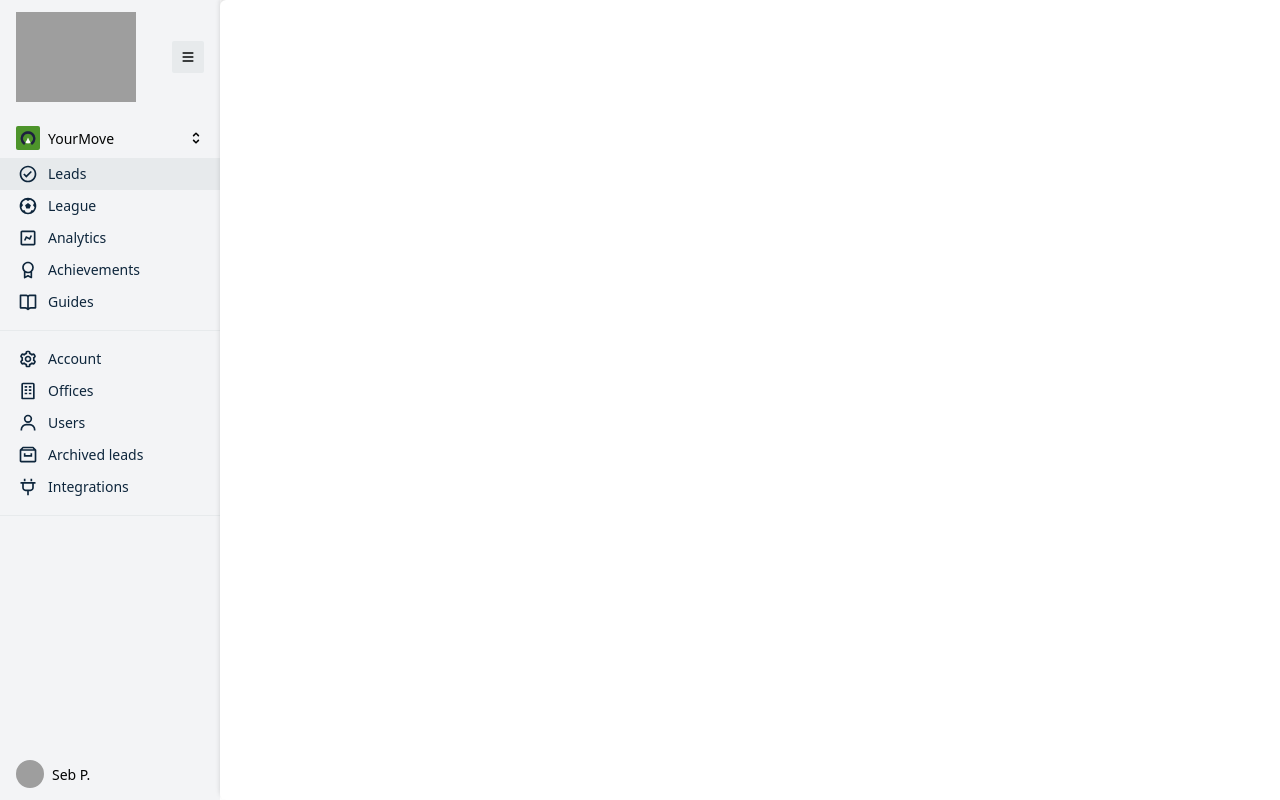
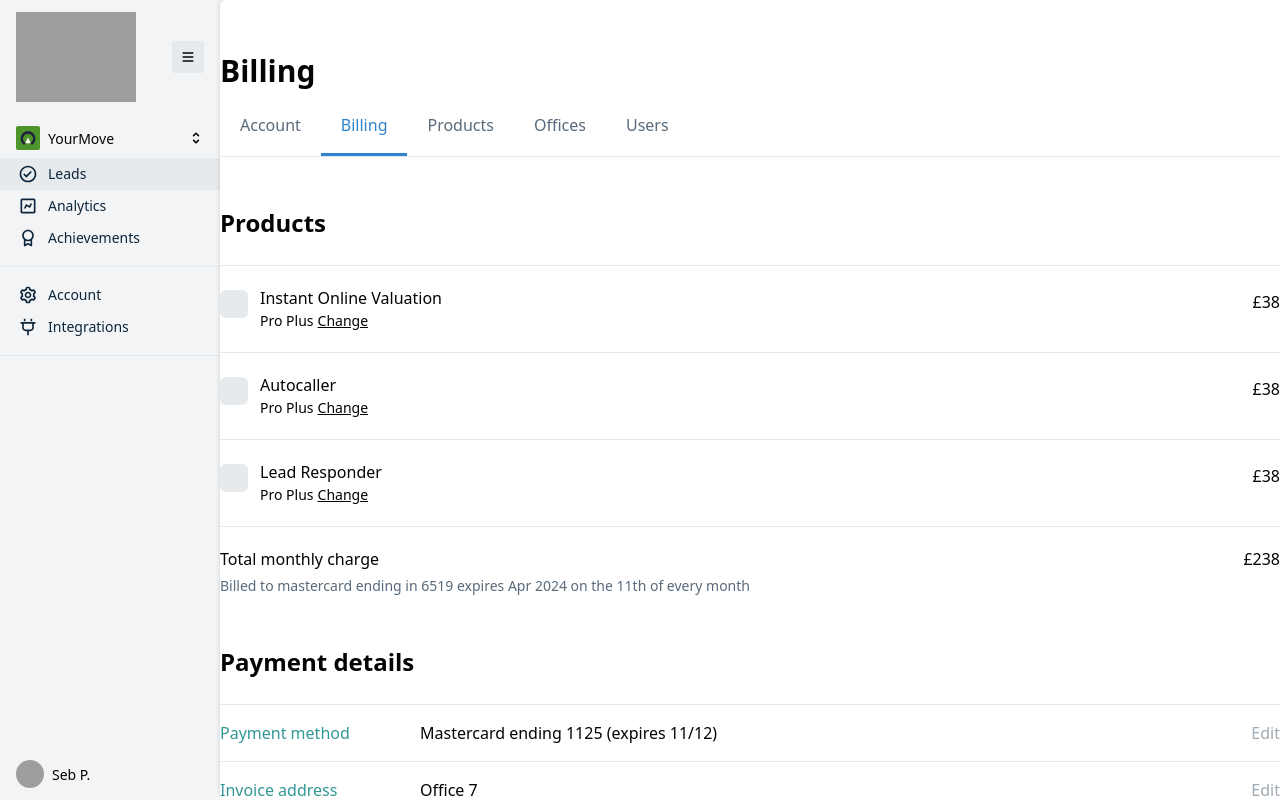
Before and after one commit to vercel-support/lead-pro-prototype, a Next.js app: page /account/billing in a window 1280 px wide. Before the commit this address had no page. Built offline with nearby package versions, Linux system fonts and the light colour scheme; grey boxes are pictures that could not be loaded.

Commit message:
Added v1 account settings pages

```diff
--- /dev/null
+++ b/components/layouts/LayoutSettings.tsx
@@ -0,0 +1,41 @@
+import { Leads } from "components/pages/Leads";
+import { Tabs, TabItem, Box, Container, Stack } from "components";
+import React, { Children } from "react";
+import { InternalLink } from "components/atoms";
+import { useRouter } from "next/router";
+
+export const LayoutSettings = ({ title, children }) => {
+  const router = useRouter();
+
+  const {route} = router;
+  console.log(router);
+  return (
+    <Box w="full" py={12}>
+      <Container>
+        <Box fontSize="3xl" fontWeight="bold" mb={0}>
+          {title}
+        </Box>
+        <Tabs height={16} fontSize={"md"}>
+          <InternalLink href={"/account"}>
+            <TabItem  isActive={route === "/account" && true}>Account</TabItem>
+          </InternalLink>
+          <InternalLink href={"/account/billing"}>
+            <TabItem isActive={route === "/account/billing" && true}>Billing</TabItem>
+          </InternalLink>
+          <InternalLink href={"/account/products"}>
+            <TabItem isActive={route === "/account/products" && true}>Products</TabItem>
+          </InternalLink>
+          <InternalLink href={"/account/offices"}>
+            <TabItem isActive={route === "/account/offices" && true}>Offices</TabItem>
+          </InternalLink>
+          <InternalLink href={"/account/products"}>
+            <TabItem>Users</TabItem>
+          </InternalLink>
+        </Tabs>
+        <Box py={12}>
+          <Stack spacing={12}>{children}</Stack>
+        </Box>
+      </Container>
+    </Box>
+  );
+};
--- a/components/molecules/Navigation/index.tsx
+++ b/components/molecules/Navigation/index.tsx
@@ -5,7 +5,20 @@ import {
   HiMenu,
   HiSelector,
 } from "react-icons/hi";
-import { BiCog, BiAward, BiChart, BiBuilding, BiUser, BiArchive, BiNotification, BiDollar, BiBookOpen, BiCheckCircle, BiFootball, BiPlug } from "react-icons/bi";
+import {
+  BiCog,
+  BiAward,
+  BiChart,
+  BiBuilding,
+  BiUser,
+  BiArchive,
+  BiNotification,
+  BiDollar,
+  BiBookOpen,
+  BiCheckCircle,
+  BiFootball,
+  BiPlug,
+} from "react-icons/bi";
 import React from "react";
 import { InternalLink } from "components/atoms";
 
@@ -97,8 +110,16 @@ const NavigationLink = ({
     >
       {icon && (
         <Box>
-          <Box w={6} h={6} mr={2} display="flex" alignItems="center" justifyContent="center" fontSize="xl">
-          {React.createElement(icon)}
+          <Box
+            w={6}
+            h={6}
+            mr={2}
+            display="flex"
+            alignItems="center"
+            justifyContent="center"
+            fontSize="xl"
+          >
+            {React.createElement(icon)}
           </Box>
         </Box>
       )}
@@ -129,20 +150,19 @@ export const Navigation = () => {
         <NavigationHeader />
         <NavigationAccountSelect />
         <InternalLink href="/leads/unread">
-          <NavigationLink isActive={true} icon={BiCheckCircle}>Leads</NavigationLink>
+          <NavigationLink isActive={true} icon={BiCheckCircle}>
+            Leads
+          </NavigationLink>
         </InternalLink>
-        <NavigationLink icon={BiFootball}>League</NavigationLink>
         <NavigationLink icon={BiChart}>Analytics</NavigationLink>
         <NavigationLink icon={BiAward}>Achievements</NavigationLink>
-        <NavigationLink icon={BiBookOpen}>Guides</NavigationLink>
       </NavigationSection>
       <NavigationSection>
-        <NavigationLink icon={BiCog}>Account</NavigationLink>
-        <NavigationLink icon={BiBuilding}>Offices</NavigationLink>
-        <NavigationLink icon={BiUser}>Users</NavigationLink>
-        <NavigationLink icon={BiArchive}>Archived leads</NavigationLink>
+        <InternalLink href="/account">
+          <NavigationLink icon={BiCog}>Account</NavigationLink>
+        </InternalLink>
         <InternalLink href="/integrations">
-        <NavigationLink icon={BiPlug}>Integrations</NavigationLink>
+          <NavigationLink icon={BiPlug}>Integrations</NavigationLink>
         </InternalLink>
       </NavigationSection>
       <Box mt="auto" px={horizontalPadding}>
--- /dev/null
+++ b/components/molecules/Settings/index.tsx
@@ -0,0 +1,40 @@
+import { Leads } from "components/pages/Leads";
+import { Tabs, TabItem, Box, Container, Stack } from "components";
+import React from "react";
+import { LayoutSettings } from "components/layouts/LayoutSettings";
+
+
+export const Section = ({ title, children }) => {
+    return (
+      <Box w="full">
+        <Box
+          fontSize="2xl"
+          fontWeight="bold"
+          pb={6}
+          borderBottom="1px solid"
+          borderColor="gray.100"
+          mb={0}
+        >
+          {title}
+        </Box>
+        {children}
+      </Box>
+    );
+  };
+
+
+  export const Field = ({ title, children }) => {
+    return (
+        <Box
+        borderBottom="1px solid"
+        display="flex"
+        lineHeight="none"
+        borderColor="gray.100"
+        py={5}
+      >
+        <Box minW={200} color="teal.500">{title}</Box>
+        <Box>{children}</Box>
+        <Box ml="auto" color="gray.300" _hover={{textDecoration: "underline"}} cursor="pointer">Edit</Box>
+      </Box>
+    );
+  };
--- a/components/molecules/Tabs/index.tsx
+++ b/components/molecules/Tabs/index.tsx
@@ -1,14 +1,38 @@
-import {Box} from "components";
+import { Box } from "components";
 
-export const Tabs = ({ children, height, isFitted = true, px }: {children: any, height?: any, isFitted?: boolean, px?: number}) => {
+export const Tabs = ({
+  children,
+  height,
+  isFitted = true,
+  px,
+}: {
+  children: any;
+  height?: any;
+  isFitted?: boolean;
+  px?: number;
+}) => {
   return (
-    <Box display="flex" borderBottom="1px solid" borderColor="gray.100" height={height} px={px}>
+    <Box
+      display="flex"
+      borderBottom="1px solid"
+      borderColor="gray.100"
+      height={height}
+      px={px}
+    >
       {children}
     </Box>
   );
 };
 
-export const TabItem = ({ children, isActive, color = "blue" }: {children: any, isActive?: any, color?: string}) => {
+export const TabItem = ({
+  children,
+  isActive,
+  color = "blue",
+}: {
+  children: any;
+  isActive?: any;
+  color?: string;
+}) => {
   return (
     <Box
       // flex={1}
@@ -19,14 +43,13 @@ export const TabItem = ({ children, isActive, color = "blue" }: {children: any,
       justifyContent="center"
       flexDirection="column"
       height="100%"
-      fontSize="sm"
       cursor="pointer"
       position="relative"
       fontWeight="medium"
       color={isActive === true ? `${color}.500` : "gray.400"}
       role="group"
       _hover={{
-        color: isActive === false && "gray.900"
+        color: isActive === false && "gray.900",
       }}
     >
       {children}
@@ -38,10 +61,9 @@ export const TabItem = ({ children, isActive, color = "blue" }: {children: any,
         bg={isActive === true ? `${color}.500` : "transparent"}
         height="3px"
         _groupHover={{
-            bg: !isActive && "gray.100"
+          bg: !isActive && "gray.100",
         }}
       />
-
     </Box>
   );
 };
--- /dev/null
+++ b/pages/account/billing.tsx
@@ -0,0 +1,130 @@
+import { Leads } from "components/pages/Leads";
+import { Tabs, TabItem, Box, Container, Stack } from "components";
+import React from "react";
+import { LayoutSettings } from "components/layouts/LayoutSettings";
+
+import { Section, Field } from "components/molecules/Settings";
+
+const PlanField = ({ title, price, charges }) => {
+  return (
+    <Field title="Plan">
+      {title} {price} {JSON.stringify(charges)}
+    </Field>
+  );
+};
+
+const Invoice = ({ invoice }) => {
+  return (
+    <Box
+      borderBottom="1px solid"
+      display="flex"
+      lineHeight="none"
+      borderColor="gray.100"
+      alignItems="center"
+      py={5}
+    >
+      <Box mr={3}>
+        <Box w={3} h={3} bg="green.500" rounded="full" />
+      </Box>
+      <Box
+        cursor="pointer"
+        _hover={{
+          textDecoration: "underline",
+        }}
+      >
+        {invoice} 2021
+      </Box>
+      <Box ml="auto" fontWeight="semibold">
+        £89.00
+      </Box>
+    </Box>
+  );
+};
+
+const Product = ({ product }) => {
+  const { name } = product;
+  return (
+    <>
+      <Box py={6} borderBottom="1px solid" borderColor="gray.100">
+        <Box display="flex">
+          <Box mr={3}>
+            <Box w={7} h={7} bg="gray.100" rounded="md"></Box>
+          </Box>
+          <Box>
+            <Box fontSize="md" lineHeight="none" mb={2}>
+              {name}
+            </Box>
+
+            <Box>
+              <Box display="flex" fontSize="sm" lineHeight="none">
+                <Box>Pro Plus</Box>
+                <Box ml={1} textDecoration="underline" cursor="pointer">
+                  Change
+                </Box>
+              </Box>
+            </Box>
+          </Box>
+          <Box ml="auto">£38</Box>
+        </Box>
+      </Box>
+    </>
+  );
+};
+
+const products = [
+  { name: "Instant Online Valuation", plan: "5 users" },
+  { name: "Autocaller" },
+  { name: "Lead Responder" },
+];
+
+const months = ["January", "Februray", "March"];
+
+export default function PageBilling() {
+  return (
+    <LayoutSettings title="Billing">
+      <Section title="Products">
+        {products.map((product) => {
+          return <Product product={product} />;
+        })}
+        <Box display="flex" pt={5} mb={1}>
+          <Box>Total monthly charge</Box>
+          <Box ml="auto">£238</Box>
+        </Box>
+        <Box fontSize="sm" color="gray.400" fontWeight="normal">
+        Billed to  mastercard ending in 6519 expires Apr 2024 on the 11th of every month
+        </Box>
+      </Section>
+      <Section title="Payment details">
+        <Field title="Payment method">
+          <Box>Mastercard ending 1125 (expires 11/12)</Box>
+        </Field>
+        <Field title="Invoice address">
+          <Stack>
+            <Box>Office 7</Box>
+            <Box>27 Corsham Street</Box>
+            <Box>London, England</Box>
+            <Box>N1 6DR</Box>
+          </Stack>
+        </Field>
+        <Field title="Billing address">
+          <Stack>
+            <Box>Office 7</Box>
+            <Box>27 Corsham Street</Box>
+            <Box>London, England</Box>
+            <Box>N1 6DR</Box>
+          </Stack>
+        </Field>
+        <Field title="Billing contacts">
+          <Stack>
+            <Box>billing@lead.pro</Box>
+          </Stack>
+        </Field>
+      </Section>
+      <Section title="Invoices">
+        {months.map((invoice) => {
+          return <Invoice invoice={invoice} />;
+        })}
+      </Section>
+    </LayoutSettings>
+  );
+}
```
Also changed, not shown: pages/account/index.tsx (added, +34 -0 lines), pages/account/offices.tsx (added, +11 -0 lines), pages/account/products.tsx (added, +61 -0 lines), pages/account/users.tsx (added, +11 -0 lines). Lines whose indentation alone changed are shown as unchanged.
